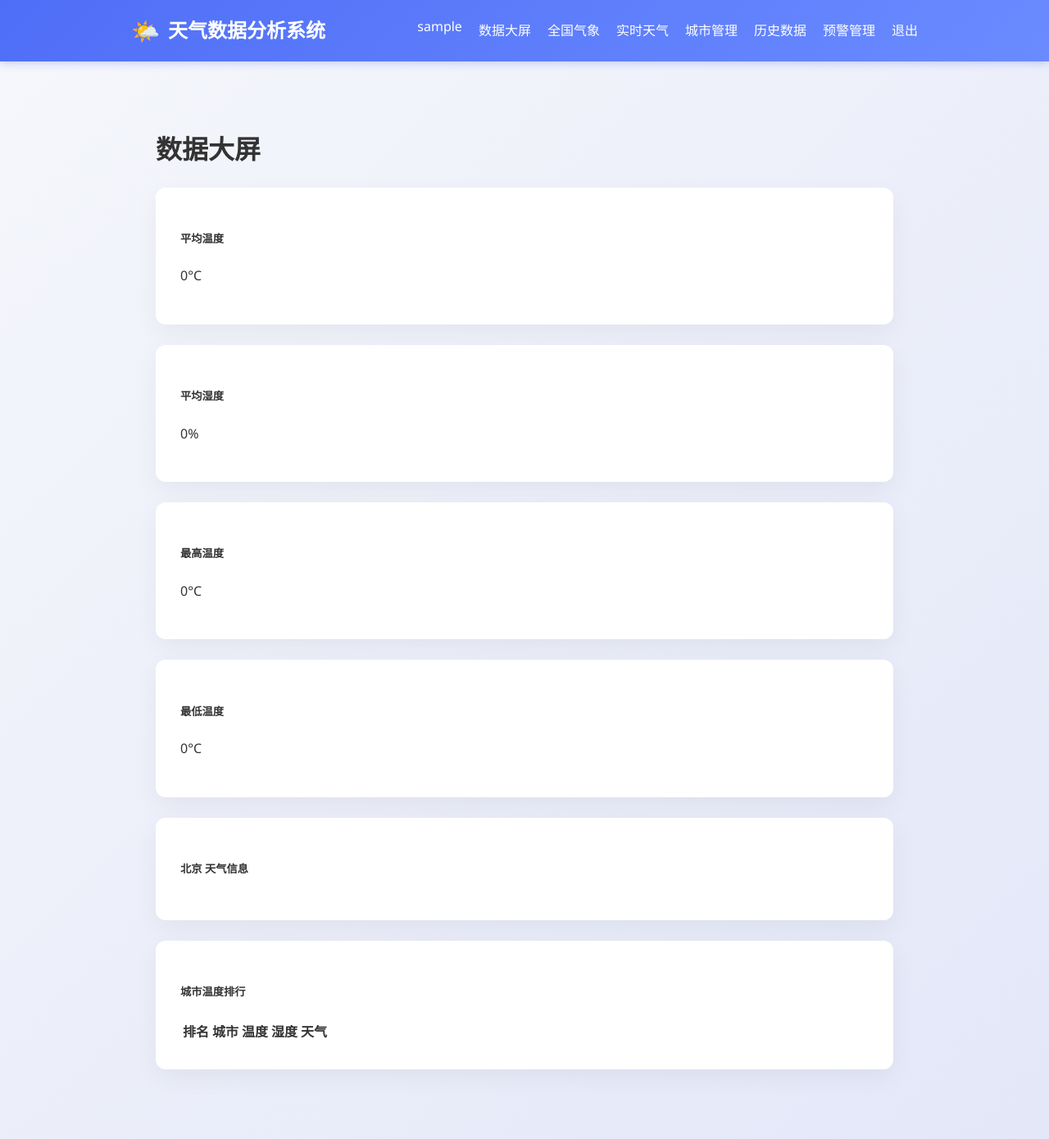
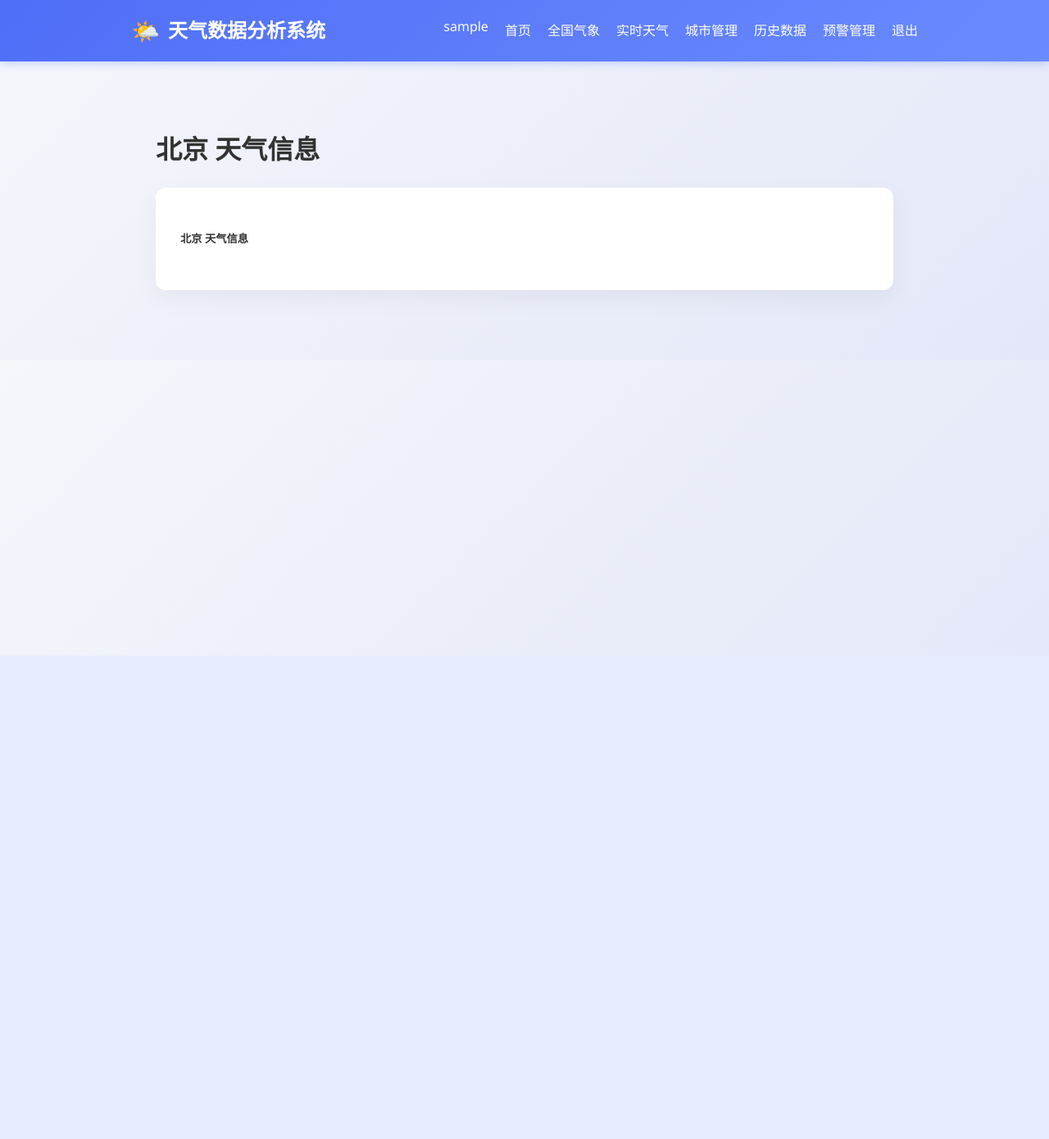
Before and after one commit to KAMI7779/weather-system, a Flask app: page /dashboard in a window 1280 px wide. Shown: the whole page at 82% size. After the commit the page ends 524 px from the top, so only its background shows below. Run offline with Flask 3, Linux system fonts and the light colour scheme; the visitor is signed in with stand-in values (Sample User, id 1); data that the repository does not hold is empty.

Commit message:
修改首页布局，移除重复板块

```diff
--- a/app/app.py
+++ b/app/app.py
@@ -94,27 +94,6 @@ def dashboard():
     # 获取用户的默认城市
     default_city = City.query.filter_by(user_id=current_user.id, is_default=True).first()
     default_city_name = default_city.name if default_city else "北京"
-
-    # 获取所有城市的最新天气数据
-    cities_data = []
-    cities = Weather.query.distinct(Weather.city).all()
-
-    for city in cities:
-        latest_weather = Weather.query.filter_by(city=city.city).order_by(Weather.date.desc()).first()
-        if latest_weather:
-            cities_data.append({
-                'city': city.city,
-                'temperature': latest_weather.temperature,
-                'humidity': latest_weather.humidity,
-                'description': latest_weather.description,
-                'date': latest_weather.date
-            })
-
-    # 按温度排序（从高到低）
-    cities_data.sort(key=lambda x: x['temperature'], reverse=True)
-
-    # 获取统计数据
-    stats = basic_stats()
 
     # 获取默认城市的未来预报数据
     forecast_data = None
@@ -260,8 +239,6 @@ def dashboard():
         }
 
     return render_template("dashboard.html",
-                           cities_data=cities_data,
-                           stats=stats,
                            forecast_data=forecast_data,
                            air_quality_data=air_quality_data,
                            life_index_data=life_index_data,
--- a/app/templates/base.html
+++ b/app/templates/base.html
@@ -14,7 +14,7 @@
         <h1>天气数据分析系统</h1>
         <div class="nav-links">
             <span>{{ user.username }}</span>
-            <a href="/">数据大屏</a>
+            <a href="/">首页</a>
             <a href="/national-weather">全国气象</a>
             <a href="/realtime">实时天气</a>
             <a href="/cities">城市管理</a>
--- a/app/templates/dashboard.html
+++ b/app/templates/dashboard.html
@@ -1,46 +1,10 @@
 {% extends "base.html" %}
 
-{% block title %}数据大屏{% endblock %}
+{% block title %}首页{% endblock %}
 
 {% block content %}
 <div class="container mt-4">
-    <h1 class="mb-4">数据大屏</h1>
-
-    <!-- 统计概览卡片 -->
-    <div class="row mb-4">
-        <div class="col-md-3">
-            <div class="card">
-                <div class="card-body">
-                    <h5 class="card-title">平均温度</h5>
-                    <p class="card-text display-4">{{ stats.avg_temp }}°C</p>
-                </div>
-            </div>
-        </div>
-        <div class="col-md-3">
-            <div class="card">
-                <div class="card-body">
-                    <h5 class="card-title">平均湿度</h5>
-                    <p class="card-text display-4">{{ stats.avg_humidity }}%</p>
-                </div>
-            </div>
-        </div>
-        <div class="col-md-3">
-            <div class="card">
-                <div class="card-body">
-                    <h5 class="card-title">最高温度</h5>
-                    <p class="card-text display-4">{{ stats.max_temp }}°C</p>
-                </div>
-            </div>
-        </div>
-        <div class="col-md-3">
-            <div class="card">
-                <div class="card-body">
-                    <h5 class="card-title">最低温度</h5>
-                    <p class="card-text display-4">{{ stats.min_temp }}°C</p>
-                </div>
-            </div>
-        </div>
-    </div>
+    <h1 class="mb-4">{{ default_city }} 天气信息</h1>
 
     <!-- 默认城市信息 -->
     <div class="card mb-4">
@@ -113,35 +77,6 @@
     </div>
     {% endif %}
 
-    <!-- 城市温度排行榜 -->
-    <div class="card mb-4">
-        <div class="card-header">
-            <h5 class="card-title">城市温度排行</h5>
-        </div>
-        <div class="card-body">
-            <table class="table table-striped">
-                <thead>
-                    <tr>
-                        <th>排名</th>
-                        <th>城市</th>
-                        <th>温度</th>
-                        <th>湿度</th>
-                        <th>天气</th>
-                    </tr>
-                </thead>
-                <tbody>
-                    {% for city in cities_data[:10] %}
-                    <tr>
-                        <td>{{ loop.index }}</td>
-                        <td>{{ city.city }}</td>
-                        <td>{{ city.temperature }}°C</td>
-                        <td>{{ city.humidity }}%</td>
-                        <td>{{ city.description }}</td>
-                    </tr>
-                    {% endfor %}
-                </tbody>
-            </table>
-        </div>
-    </div>
+
 </div>
 {% endblock %}
```
